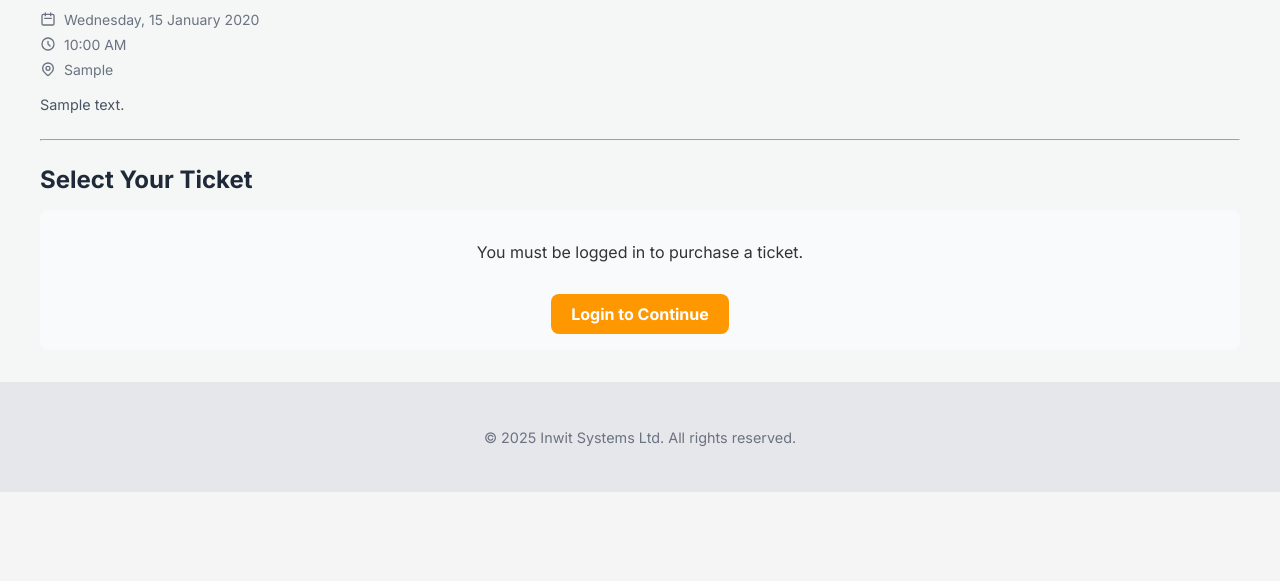
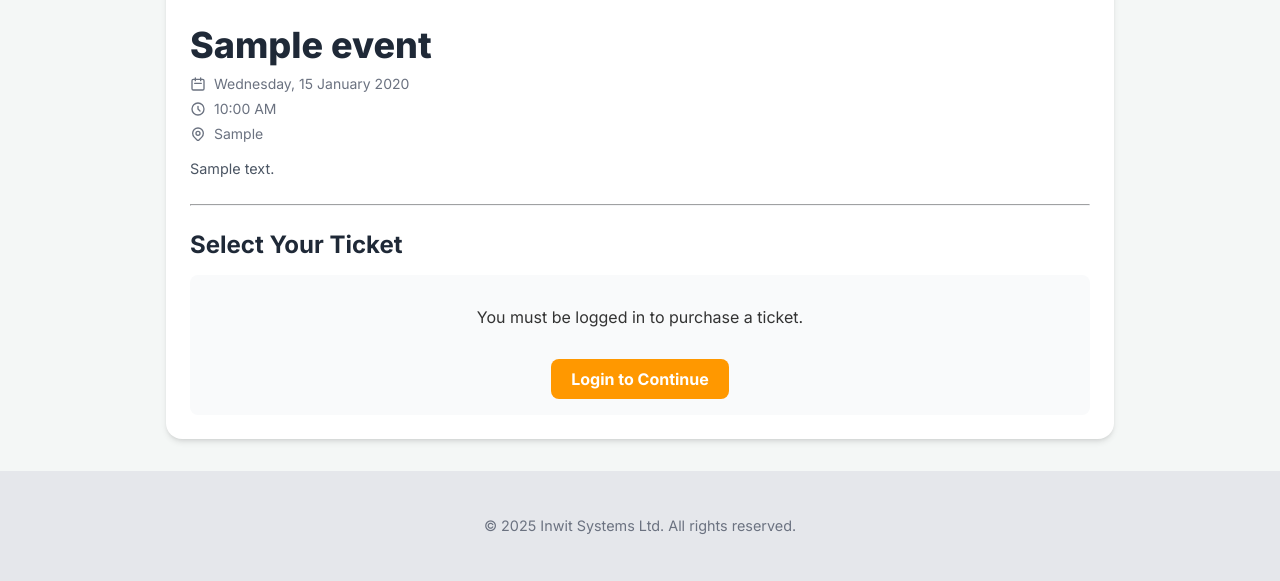
Before and after one commit to Plightin/inwit-tix-app, a Flask app: page /event/1 in a window 1280 px wide. Shown: the part 473-1054 px from the top of the page. Before the commit the page ends 965 px from the top, so only its background shows below. Run offline with Flask 3, Linux system fonts and the light colour scheme; tables that the repository leaves empty hold one stand-in row (values such as "Sample post").

Commit message:
Update style.css

```diff
--- a/static/style.css
+++ b/static/style.css
@@ -151,7 +151,7 @@ nav ul li a:hover {
 .btn {
     display: inline-block;
     background-color: #ff9800; /* Inwit Orange */
-    color: white !important; /* Ensure text is always white */
+    color: white !important;
     padding: 10px 20px;
     text-decoration: none;
     border-radius: 0.5rem;
@@ -171,6 +171,33 @@ nav ul li a:hover {
     background-color: #1765c4;
 }
 
+/* Event Detail Page Styles */
+.event-detail-card {
+    background-color: white;
+    padding: 1.5rem;
+    border-radius: 1rem;
+    box-shadow: 0 4px 6px -1px rgb(0 0 0 / 0.1), 0 2px 4px -2px rgb(0 0 0 / 0.1);
+    max-width: 900px;
+    margin: auto;
+}
+.detail-image-container {
+    width: 100%;
+    height: 350px;
+    border-radius: 0.75rem;
+    overflow: hidden;
+    margin-bottom: 1.5rem;
+}
+.detail-image-container img {
+    width: 100%;
+    height: 100%;
+    object-fit: cover;
+}
+.detail-content h1 {
+    font-size: 2.25rem;
+    font-weight: 800;
+    color: #1f2937;
+    margin-bottom: 0.5rem;
+}
 
 /* Other Components */
 .footer {
@@ -230,7 +257,6 @@ nav ul li a:hover {
     border-radius: 9999px;
     margin-right: 1rem;
 }
-/* UPDATED: Correctly sized dashboard icons */
 .dashboard-card-icon {
     width: 2rem;
     height: 2rem;
```
